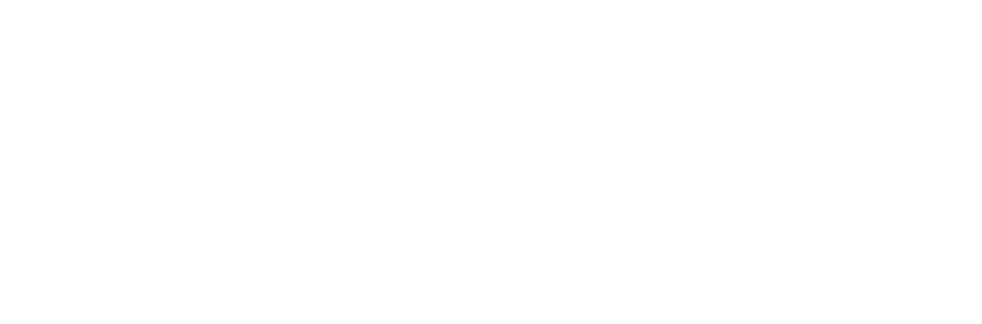
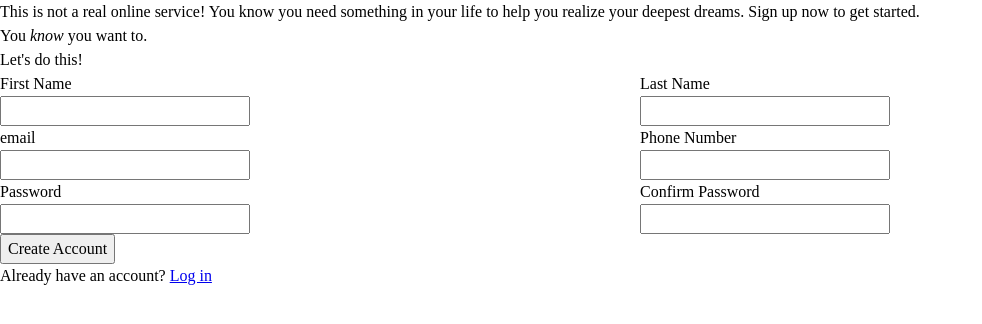
Before and after one commit to peasnrice/Project-Sign-up-Form, a plain HTML site: page index.html in a window 1280 px wide. Shown: the whole page, without its empty margins (0-982 px from the left). Drawn offline with Linux system fonts and the light colour scheme.

Commit message:
created basic html structure, added basic static text and elemts for the site

```diff
--- a/index.html
+++ b/index.html
@@ -8,6 +8,50 @@
     <title>Form Project</title>
 </head>
 <body>
-
+    <div id="page-container">
+        <div id="left-pane">
+            <div id="banner"></div>
+            <p id="photoCredit"></p>
+        </div>
+        <div id="right-pane">
+            <div id="intro">
+                <p>This is not a real online service! You know you need something
+                    in your life to help you realize your deepest dreams.
+                    Sign up now to get started.</p>
+                <p>You <em>know</em> you want to.</p>
+            </div>
+            <div id="formcontainer">
+                <p id="form-message">Let's do this!</p>
+                <form id="sign-up-form" action="submit" method="post">
+                    <div class="input-group">
+                        <label for="first-name">First Name</label>
+                        <input type="text" name="first-name" id="first-name">
+                    </div>
+                    <div class="input-group">
+                        <label for="last-name">Last Name</label>
+                        <input type="text" name="last-name" id="last-name">
+                    </div>
+                    <div class="input-group">
+                        <label for="email">email</label>
+                        <input type="email" name="email" id="email">
+                    </div>
+                    <div class="input-group">
+                        <label for="phone-number">Phone Number</label>
+                        <input type="number" name="phone-number" id="phone-number">
+                    </div>
+                    <div class="input-group">
+                        <label for="password">Password</label>
+                        <input type="password" name="password" id="password">
+                    </div>
+                    <div class="input-group">
+                        <label for="confirm-password">Confirm Password</label>
+                        <input type="password" name="confirm-password" id="confirm-password">
+                    </div>
+                </form>
+                <button type="submit">Create Account</button>
+                <p>Already have an account? <a id="log-in-link" href="#">Log in</a></p>
+            </div>
+        </div>
+    </div>
 </body>
 </html>
--- a/reset.css
+++ b/reset.css
@@ -1,4 +1,5 @@
 /* from https://www.joshwcomeau.com/css/custom-css-reset/ */
+
 /*
   1. Use a more-intuitive box-sizing model.
 */
--- a/style.css
+++ b/style.css
@@ -0,0 +1,21 @@
+#form-container {
+    background-color: #fff;
+}
+
+#sign-up-form {
+    display: flex;
+    flex-direction: row;
+
+    flex-wrap: wrap;
+}
+
+.input-group {
+    display: flex;
+    flex-direction: column;
+    flex: 0 1 50%;
+}
+
+label,
+input {
+    max-width: 250px
+}
```
